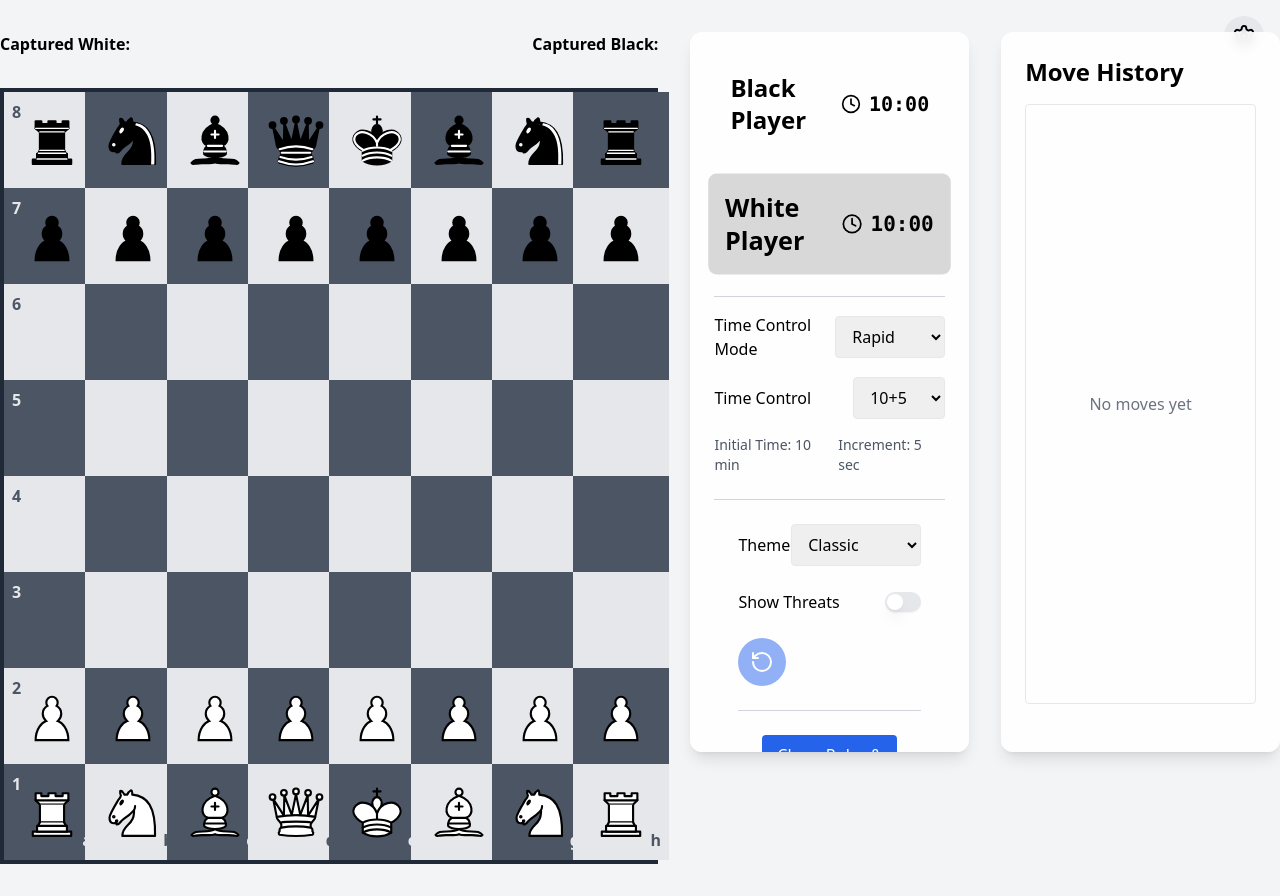
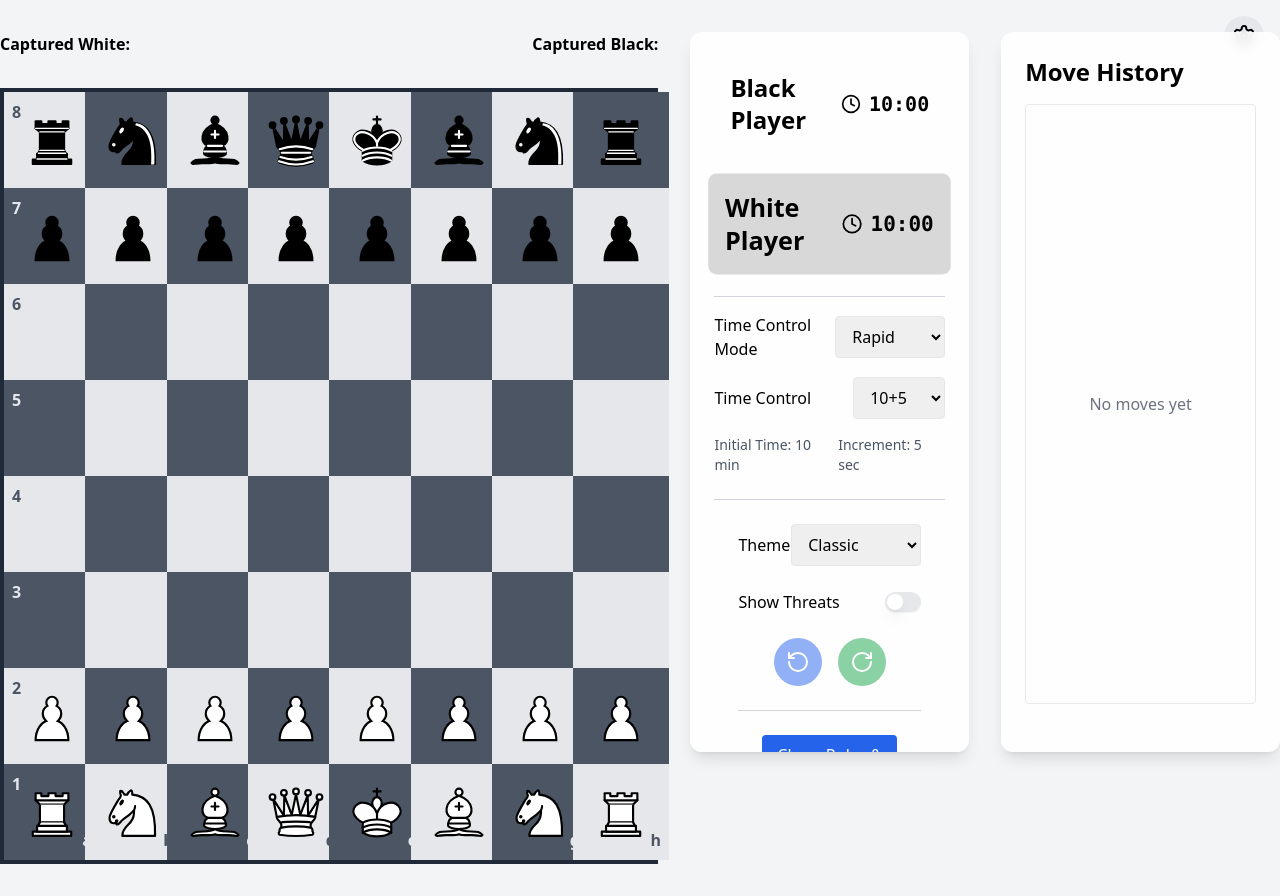
Before and after one commit to dowells-mike/chess-game, a React (Create React App) app: page / in a window 1280 px wide. Built offline with nearby package versions, Linux system fonts and the light colour scheme.

Commit message:
implemented  redo functionality

```diff
--- a/src/App.tsx
+++ b/src/App.tsx
@@ -1,7 +1,6 @@
 import React, { useState, useEffect, useRef } from "react";
 import ChessRulesMenu from './ChessRulesMenu';
-import { Clock, Settings } from "lucide-react";
-import { RotateCcw } from "lucide-react";
+import { Clock, Settings, RotateCcw, RotateCw } from "lucide-react";
 import * as SwitchPrimitives from "@radix-ui/react-switch";
 import {
   getLegalMoves,
@@ -168,6 +167,7 @@ const App: React.FC = () => {
   const [capturedPieces, setCapturedPieces] = useState<{ w: Piece[], b: Piece[] }>({ w: [], b: [] });
   const [promotionState, setPromotionState] = useState<PromotionState | null>(null);
   const [moveHistory, setMoveHistory] = useState<Move[]>([]);
+  const [redoHistory, setRedoHistory] = useState<Move[]>([]);
   const [isCheck, setIsCheck] = useState(false);
   const [isCheckmate, setIsCheckmate] = useState(false);
   const [showThreats, setShowThreats] = useState(false);
@@ -419,6 +419,9 @@ const App: React.FC = () => {
         capturedPiece: targetPiece,
       },
     ]);
+
+    // Clear redo history when a new move is made
+    setRedoHistory([]);
   };
 
   const handlePromotion = (pieceType: PieceType) => {
@@ -477,11 +480,82 @@ const App: React.FC = () => {
 
     setBoard(newBoard);
     setTurn(turn === "w" ? "b" : "w");
+
+    // Add the undone move to redo history
+    setRedoHistory((prev) => [...prev, lastMove]);
+
+    // Remove the last move from move history
     setMoveHistory((prev) => prev.slice(0, -1));
 
     // Reset check and checkmate state
     setIsCheck(isInCheck(newBoard, turn === "w" ? "b" : "w"));
     setIsCheckmate(false);
+  };
+
+  const handleRedo = () => {
+    if (redoHistory.length === 0) return;
+
+    const moveToRedo = redoHistory[redoHistory.length - 1];
+    const [fromRow, fromCol] = moveToRedo.startPos.split(",").map(Number);
+    const [toRow, toCol] = moveToRedo.endPos.split(",").map(Number);
+
+    const newBoard = board.map((row) => [...row]);
+
+    // Redo castling
+    if (moveToRedo.piece.type === 'k' && Math.abs(toCol - fromCol) === 2) {
+      if (toCol === 6) { // Kingside castling
+        newBoard[fromRow][5] = newBoard[fromRow][7]; // Move rook
+        newBoard[fromRow][7] = null;
+        newBoard[fromRow][5]!.hasMoved = true;
+      } else if (toCol === 2) { // Queenside castling
+        newBoard[fromRow][3] = newBoard[fromRow][0]; // Move rook
+        newBoard[fromRow][0] = null;
+        newBoard[fromRow][3]!.hasMoved = true;
+      }
+    }
+
+    // En passant capture redo
+    if (moveToRedo.piece.type === 'p') {
+      const direction = moveToRedo.piece.color === 'w' ? -1 : 1;
+      if (Math.abs(fromCol - toCol) === 1 && !moveToRedo.capturedPiece) {
+        // Remove the captured pawn for en passant
+        newBoard[toRow - direction][toCol] = null;
+
+        // Find the captured en passant pawn and add it back to captured pieces
+        const capturedEnPassantPawn = { type: 'p' as PieceType, color: moveToRedo.piece.color === 'w' ? 'b' as Color : 'w' as Color };
+        setCapturedPieces((prev) => ({
+          ...prev,
+          [capturedEnPassantPawn.color]: [...prev[capturedEnPassantPawn.color], capturedEnPassantPawn],
+        }));
+      }
+    }
+
+    newBoard[toRow][toCol] = { ...moveToRedo.piece, hasMoved: true };
+    newBoard[fromRow][fromCol] = null;
+
+    if (moveToRedo.capturedPiece) {
+      setCapturedPieces((prev) => ({
+        ...prev,
+        [moveToRedo.capturedPiece!.color]: [...prev[moveToRedo.capturedPiece!.color], moveToRedo.capturedPiece!],
+      }));
+    }
+
+    setBoard(newBoard);
+    setTurn(turn === "w" ? "b" : "w");
+
+    // Add the redone move back to move history
+    setMoveHistory((prev) => [...prev, moveToRedo]);
+
+    // Remove the move from redo history
+    setRedoHistory((prev) => prev.slice(0, -1));
+
+    // Update check and checkmate state
+    const nextTurn = turn === "w" ? "b" : "w";
+    const isOpponentInCheck = isInCheck(newBoard, nextTurn);
+    const isOpponentInCheckmate = isInCheckmate(newBoard, nextTurn);
+
+    setIsCheck(isOpponentInCheck);
+    setIsCheckmate(isOpponentInCheckmate);
   };
 
   const convertMoveToSAN = (move: Move, board: Board, moveHistory: Move[]): string => {
@@ -816,6 +890,7 @@ const App: React.FC = () => {
                 setLastMove(null);
                 setCapturedPieces({ w: [], b: [] });
                 setMoveHistory([]);
+                setRedoHistory([]);
                 setIsCheck(false);
                 setIsCheckmate(false);
 
@@ -1029,6 +1104,7 @@ const App: React.FC = () => {
               <Switch checked={showThreats} onCheckedChange={setShowThreats} />
             </div>
 
+            <div className="flex gap-4 justify-center">
               <button
                 onClick={handleUndo}
                 disabled={moveHistory.length === 0}
@@ -1040,6 +1116,19 @@ const App: React.FC = () => {
                   Undo move
                 </span>
               </button>
+
+              <button
+                onClick={handleRedo}
+                disabled={redoHistory.length === 0}
+                className="w-12 h-12 rounded-full bg-green-600 text-white flex items-center justify-center hover:bg-green-700 disabled:opacity-50 disabled:hover:bg-green-600 transition-colors group relative"
+                title="Redo move"
+              >
+                <RotateCw className="w-6 h-6" />
+                <span className="absolute invisible group-hover:visible bg-gray-800 text-white text-sm py-1 px-3 rounded -top-10 left-1/2 transform -translate-x-1/2">
+                  Redo move
+                </span>
+              </button>
+            </div>
 
             <div className="space-y-6 p-6 border-t border-gray-300">
            {/* Existing buttons */}
```
Lines whose indentation alone changed are shown as unchanged.
